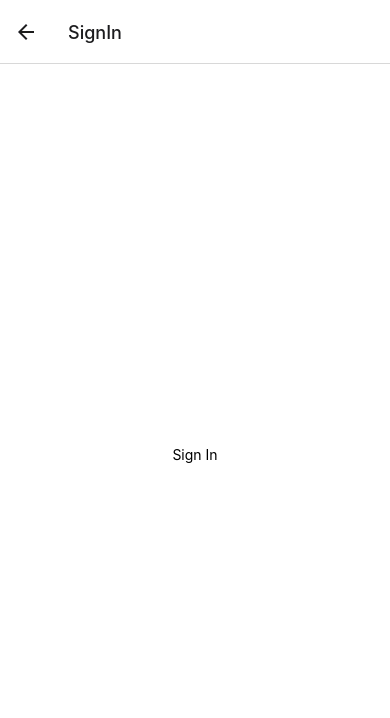
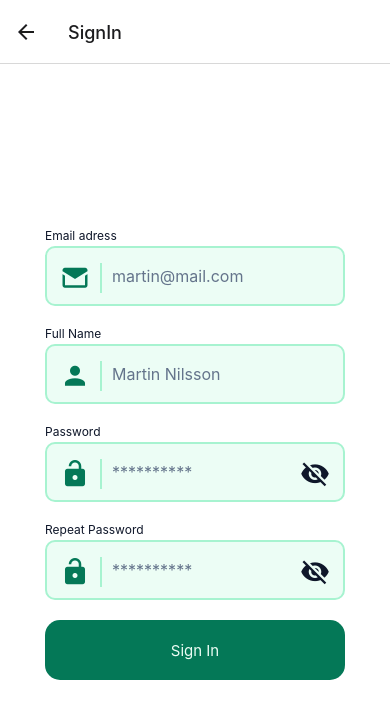
Before and after one commit to FredrikGro/SlideShowApp, a React Native app: screen /SignIn in a window 390 px wide. Shown: the top 718 px of the page. Built offline with nearby package versions, Linux system fonts and the light colour scheme.

Commit message:
SignIn Screen fields, colors component, text size components - prepared for Formik and yup

```diff
--- /dev/null
+++ b/components/Button/RegularButton.tsx
@@ -0,0 +1,30 @@
+import React, { useState, FunctionComponent } from "react";
+import styled from "styled-components/native";
+
+import { ButtonProps } from "./types";
+
+import RegularText from "../Texts/RegularText";
+
+import { colors } from "../colors";
+
+const { primary, accent} = colors;
+
+const ButtonView = styled.TouchableOpacity`
+  background-color: ${accent};
+  width: 300px;
+  height: 60px;
+  border-radius: 15px;
+  padding: 15px;
+  justify-content: center;
+  align-items: center;
+`;
+
+const RegularButton: FunctionComponent<ButtonProps> = (props) => {
+  return (
+    <ButtonView onPress={props.onPress} style={props.style}>
+      <RegularText style={[{color: primary}, props.textStyle]}>{props.children}</RegularText>
+    </ButtonView>
+  );
+};
+
+export default RegularButton;
--- /dev/null
+++ b/components/Button/types.tsx
@@ -0,0 +1,9 @@
+import { ReactNode} from "react";
+import { GestureResponderEvent, StyleProp, TextStyle, ViewStyle } from "react-native";
+
+export interface ButtonProps {
+  children: ReactNode;
+  style?: StyleProp<ViewStyle>
+  textStyle?: StyleProp<TextStyle>
+  onPress: ((event: GestureResponderEvent)=> void)| undefined
+}
--- /dev/null
+++ b/components/Input/StylesTextInput.tsx
@@ -0,0 +1,91 @@
+import React, { useState, FunctionComponent } from "react";
+import styled from "styled-components/native";
+import { InputProps } from "./types";
+import { MaterialCommunityIcons } from "@expo/vector-icons";
+
+import { colors } from "../colors";
+import SmallText from "../Texts/SmallText";
+
+const { primary, secondary, accent, black, gray } = colors;
+
+const InputWrapper = styled.View`
+  widht: 100%;
+`;
+
+const LeftIcon = styled.View`
+  position: absolute;
+  top: 35px;
+  left: 15px;
+  z-index: 1;
+  border-right-width: 2px;
+  border-color: ${secondary};
+  padding-right: 10px;
+`;
+
+const InputField = styled.TextInput`
+  background-coloe: ${primary};
+  width: 300px;
+  height: 60px;
+  border-width: 2px;
+  border-radius: 10px;
+  border-color: ${secondary};
+  margin-vertical: 3px;
+  margin-bottom: 10px;
+  padding: 15px;
+  padding-left: 65px;
+  padding-right: 55px;
+  font-size: 16px;
+  color: ${black};
+`;
+
+const RightIcon = styled.TouchableOpacity`
+  position: absolute;
+  top: 35px;
+  right: 15px;
+  z-index: 1;
+`;
+
+const StylesTextInput: FunctionComponent<InputProps> = ({
+  label,
+  icon,
+  isPassword,
+  ...props
+}) => {
+  const [inputBackgroundColor, setInputBackgroundColor] = useState(primary);
+  const [hidePassword, setHidePassword] = useState(true);
+  const customOnFocus = () => {
+    props?.onFocus;
+    setInputBackgroundColor(secondary);
+  };
+
+  const customOnBlur = () => {
+    props?.onBlur;
+    setInputBackgroundColor(primary);
+  };
+
+  return (
+    <InputWrapper>
+      <LeftIcon>
+        <MaterialCommunityIcons name={icon} size={30} color={accent} />
+      </LeftIcon>
+      <SmallText>{label}</SmallText>
+      <InputField
+        {...props}
+        placeholderTextColor={gray}
+        style={[{ backgroundColor: inputBackgroundColor }, props.style]}
+        onFocus={customOnFocus}
+        onBlur={customOnBlur}
+        secureTextEntry={isPassword && hidePassword}
+      />
+      {isPassword && (
+      <RightIcon onPress={()=>{
+        setHidePassword(!hidePassword)
+      }}>
+        <MaterialCommunityIcons name={hidePassword ? "eye-off" : "eye"} size={30} color={black} />
+      </RightIcon>
+      )}
+    </InputWrapper>
+  );
+};
+
+export default StylesTextInput;
--- /dev/null
+++ b/components/Input/types.tsx
@@ -0,0 +1,11 @@
+import { ReactNode, ComponentProps } from "react";
+import { TextInputProps } from "react-native";
+import { MaterialCommunityIcons } from "@expo/vector-icons";
+
+interface ExtraInputProps {
+  label: ReactNode;
+  icon: ComponentProps<typeof MaterialCommunityIcons>["name"];
+  isPassword?: boolean;
+}
+
+export type InputProps = TextInputProps & ExtraInputProps;
--- /dev/null
+++ b/components/Texts/RegularText.tsx
@@ -0,0 +1,18 @@
+import React, { FunctionComponent } from "react";
+import styled from "styled-components/native";
+import { TextProps } from "./types";
+
+import { colors } from "../colors";
+const { black } = colors;
+
+const StyledText = styled.Text`
+  font-size: 15px;
+  color: ${black};
+  text-align: left;
+`;
+
+const RegularText: FunctionComponent<TextProps> = (props) => {
+  return <StyledText style={props.style}>{props.children}</StyledText>;
+};
+
+export default RegularText;
--- /dev/null
+++ b/components/Texts/SmallText.tsx
@@ -0,0 +1,18 @@
+import React, { FunctionComponent } from "react";
+import styled from "styled-components/native";
+import { TextProps } from "./types";
+
+import { colors } from "../colors";
+const { black } = colors;
+
+const StyledText = styled.Text`
+  font-size: 12px;
+  color: ${black};
+  text-align: left;
+`;
+
+const SmallText: FunctionComponent<TextProps> = (props) => {
+  return <StyledText style={props.style}>{props.children}</StyledText>;
+};
+
+export default SmallText;
--- /dev/null
+++ b/components/Texts/types.tsx
@@ -0,0 +1,7 @@
+import { ReactNode } from "react";
+import { StyleProp, TextStyle } from "react-native";
+
+export interface TextProps {
+  children: ReactNode;
+  style?: StyleProp<TextStyle>;
+}
--- /dev/null
+++ b/components/colors.tsx
@@ -0,0 +1,7 @@
+export const colors = {
+  primary: "#ECFDF5",
+  secondary: "#A7F3D0",
+  black: "#0F172A",
+  gray: "#64748B",
+  accent: "#047857",
+};
--- a/screens/SignInScreen.tsx
+++ b/screens/SignInScreen.tsx
@@ -1,10 +1,66 @@
+import { StatusBar } from "expo-status-bar";
 import { StyleSheet, Text, View } from "react-native";
+import { useState } from "react";
+import { Formik } from "formik";
+
+import StylesTextInput from "../components/Input/StylesTextInput";
+import RegularButton from "../components/Button/RegularButton";
 
 export default function SignIn() {
+  const [email, setEmail] = useState("");
+  const [fullName, setFullName] = useState("");
+  const [password, setPassword] = useState("");
+
   return (
-    <View style={styles.container}>
-      <Text>Sign In</Text>
-    </View>
+    <Formik
+      initialValues={{ email: "", fullName: "", password: "" }}
+      onSubmit={(values) => console.log(values)}
+    >
+      {({ handleChange, handleBlur, handleSubmit, values }) => (
+        <View style={styles.container}>
+          {/*       <Text>Sign In</Text> */}
+          <StylesTextInput
+            label="Email adress"
+            icon="email-variant"
+            value={email}
+            onChangeText={setEmail}
+            placeholder="martin@mail.com"
+            keyboardType="email-address"
+            style={{ marginBottom: 20 }}
+          />
+          <StylesTextInput
+            label="Full Name"
+            icon="account"
+            value={fullName}
+            onChangeText={setFullName}
+            placeholder="Martin Nilsson"
+            style={{ marginBottom: 20 }}
+          />
+          <StylesTextInput
+            label="Password"
+            icon="lock-open"
+            value={password}
+            onChangeText={setPassword}
+            placeholder="**********"
+            isPassword={true}
+            style={{ marginBottom: 20 }}
+          />
+          <StylesTextInput
+            label="Repeat Password"
+            icon="lock-open"
+            value={password}
+            onChangeText={setPassword}
+            placeholder="**********"
+            isPassword={true}
+            style={{ marginBottom: 20 }}
+          />
+          <RegularButton onPress={() => alert("You account has been created!")}>
+            Sign In
+          </RegularButton>
+          <StatusBar style="auto" />
+        </View>
+      )}
+    </Formik>
   );
 }
 
```
Also changed, not shown: components/LoginValidationSchema.tsx (added, +16 -0 lines), components/Texts/BigText.tsx (added, +18 -0 lines), package.json (+8 -3 lines), 1 other file (tests, documents, lock files or other folders).
